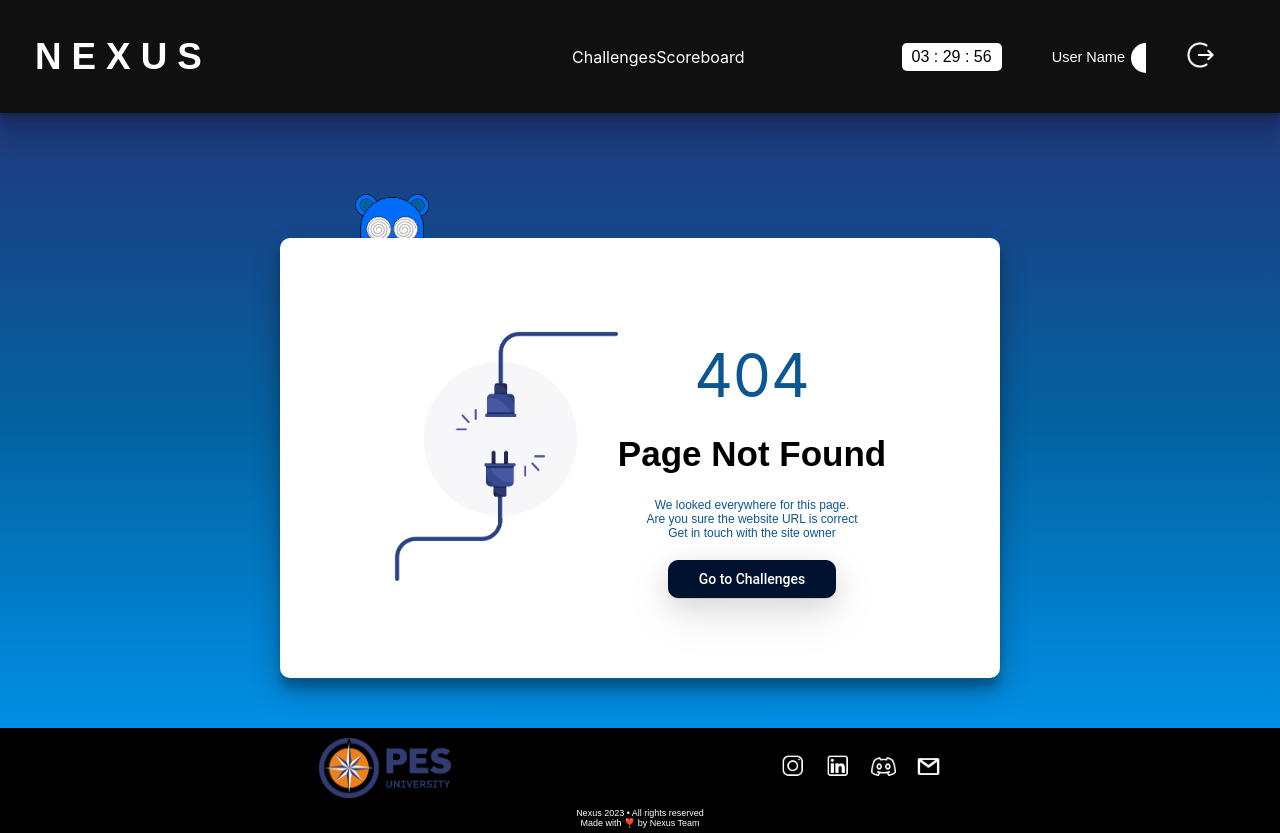
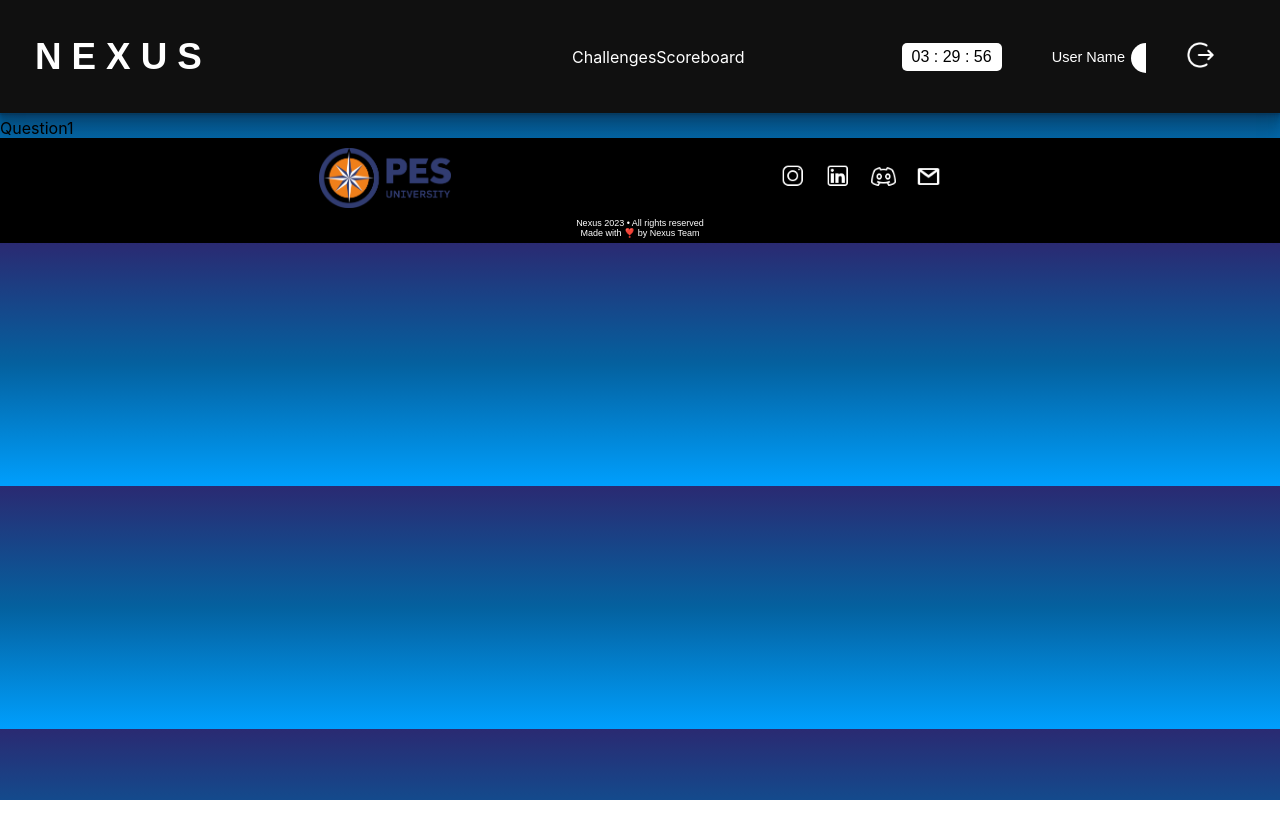
Before and after one commit to Nexus-PES/NexHunt, a Next.js app: page /question1 in a window 1280 px wide. Before the commit this address had no page. After the commit the page ends 800 px from the top, so only its background shows below. Built offline with nearby package versions, Linux system fonts and the light colour scheme.

Commit message:
Added question and scoreboard page

```diff
--- /dev/null
+++ b/src/pages/question1.jsx
@@ -0,0 +1,14 @@
+import React from 'react'
+import Footer from '../components/Footer'
+import Header from '../components/Header'
+
+
+export default function Question1() {
+    return (
+        <div>
+            <Header name="User Name" />
+            Question1
+            <Footer />
+        </div>
+    )
+}
```
Also changed, not shown: src/pages/scoreboard.jsx (added, +13 -0 lines).
